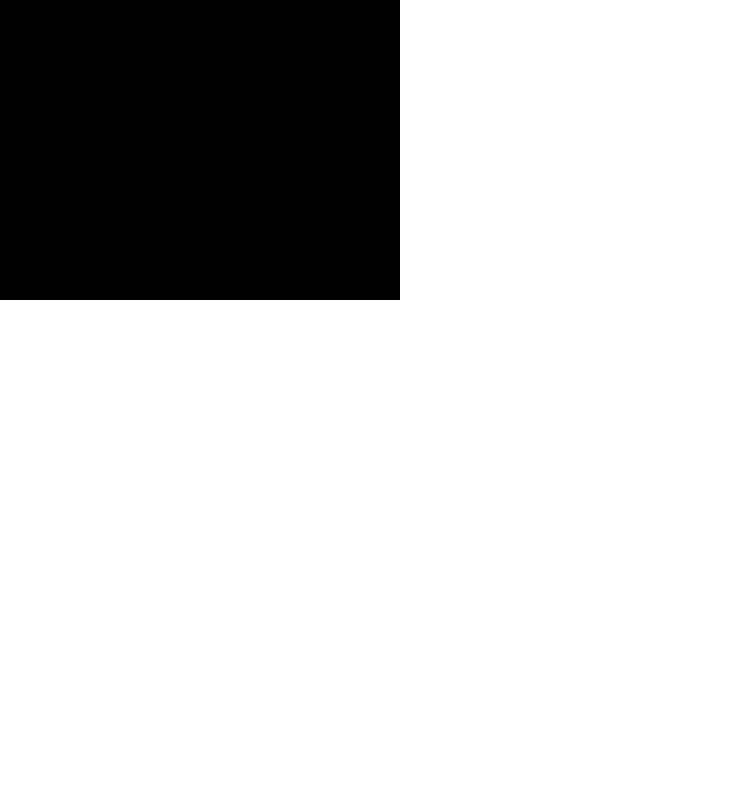
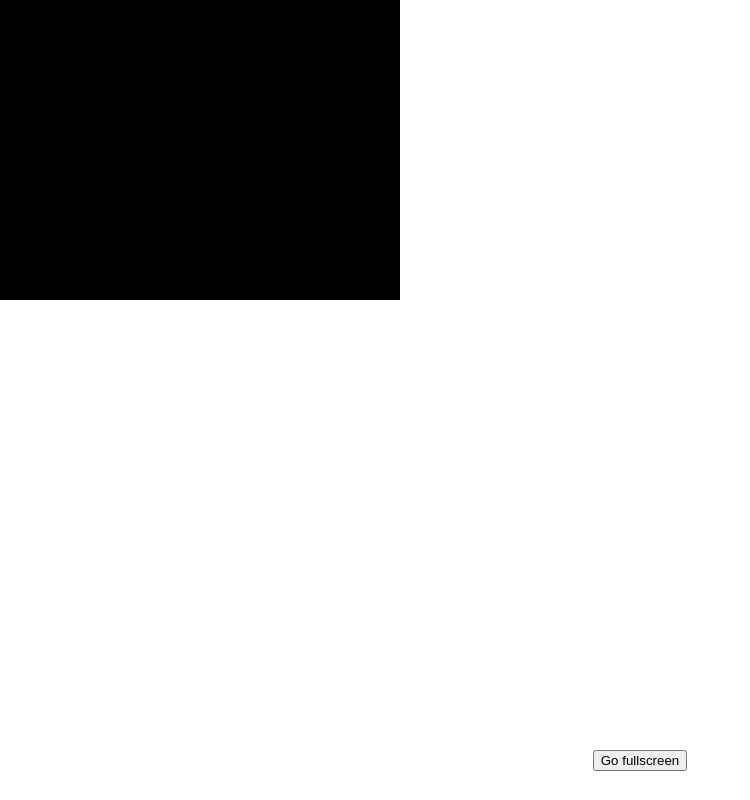
Before and after one commit to rocketBANG/worship-cloud, a React (Create React App) app: page /viewer in a window 1280 px wide. Shown: the whole page, without its empty margins (0-750 px from the left). Built offline with nearby package versions, Linux system fonts and the light colour scheme.

Commit message:
Added fullscreen for viewer TD29

```diff
--- a/src/components/Display.js
+++ b/src/components/Display.js
@@ -31,6 +31,16 @@ const Display = observer(class Display extends React.Component {
     }
 
     updateSize() {
+        if(this.props.isFullscreen) {
+            this.setState({
+                width: '100%',
+                height: '100%',
+                titleFontSize: window.innerWidth * 0.08 + "px",
+                verseFontSize: window.innerWidth * 0.05 + "px",
+            });
+            return;
+        }
+
         if(this.wrapper === undefined) {
             return
         }
@@ -58,7 +68,7 @@ const Display = observer(class Display extends React.Component {
     }
 
     componentWillUnmount() {
-        this.wrapper.removeEventListener("resize", this.updateSize);
+        this.wrapper.removeEventListener("onresize", this.updateSize);
     }
 
     render() {
--- a/src/pages/Presenter.js
+++ b/src/pages/Presenter.js
@@ -3,6 +3,7 @@ import SongLibrary from '../components/SongLibrary';
 import Display from '../components/Display';
 import DisplayControls from '../components/DisplayControls';
 import '../style/Presenter.css'
+import '../style/Display.css'
 import { observable } from 'mobx';
 import { observer } from 'mobx-react';
 import { SongList } from '../models/SongList';
@@ -37,7 +38,7 @@ const Presenter = observer(class Presenter extends Component {
         return (
             <div className="Presenter">
                 <SongLibrary songList={this.songList} state={this.presenterState}/>
-                <Display title={currentSong.verseIndex > 0 ? "" : currentSong.name} isItallic={currentVerse.type === 'chorus'} words={currentVerse.text}/>
+                <Display id='PresenterDisplay' title={currentSong.verseIndex > 0 ? "" : currentSong.name} isItallic={currentVerse.type === 'chorus'} words={currentVerse.text}/>
                 <DisplayControls state={this.presenterState}/>
             </div>
         );
--- a/src/pages/Viewer.js
+++ b/src/pages/Viewer.js
@@ -1,18 +1,51 @@
 import React, { Component } from 'react';
 import Display from '../components/Display';
-import '../style/Presenter.css'
+import '../style/viewer.css'
+import '../style/Display.css'
 
 class Viewer extends Component {
     state = {
         words: undefined,
         title: undefined,
-        isItallic: undefined
+        isItallic: undefined,
+        isFullscreen: false
     }
 
     constructor(props) {
         super(props);
 
+        document.addEventListener("mozfullscreenchange", () => {
+            if(!document.mozFullScreen) {
+                this.setState({isFullscreen: false});
+            }
+        });
+
+        document.addEventListener("webkitfullscreenchange", () => {
+            if(!document.webkitIsFullScreen) {
+                this.setState({isFullscreen: false});
+            }
+        });
+
+        document.addEventListener("fullscreenchange", () => {
+            if(!document.webkitIsFullScreen) {
+                this.setState({isFullscreen: false});
+            }
+        });
+
         window.addEventListener('storage', this.onUpdateLocalStorage);
+    }
+
+    onFullscreenClick = () => {
+        // go full-screen
+        if (this.viewer.requestFullscreen) {
+            this.viewer.requestFullscreen();
+        } else if (this.viewer.mozRequestFullScreen) {
+            this.viewer.mozRequestFullScreen();
+        } else if (this.viewer.webkitRequestFullScreen) {
+            this.viewer.webkitRequestFullScreen(this.viewer.ALLOW_KEYBOARD_INPUT);
+        }
+
+        this.setState({isFullscreen: true});
     }
 
     onUpdateLocalStorage = (event) => {
@@ -39,10 +72,11 @@ class Viewer extends Component {
 
     render() {
         return (
-            <div className="Presenter">
-                <div className="Viewer">
-                    <Display title={this.state.title} isItallic={this.state.isItallic === 'true'} words={this.state.words}/>
-                </div>
+            <div ref={viewer => this.viewer = viewer} className="Viewer">
+                <Display title={this.state.title} isItallic={this.state.isItallic === 'true'} words={this.state.words} isFullscreen={this.state.isFullscreen}/>
+                { !this.state.isFullscreen && <div className='viewerControls'>
+                    <button onClick={this.onFullscreenClick}>Go fullscreen</button>
+                </div> }
             </div>
         );
     }
--- a/src/style/Display.css
+++ b/src/style/Display.css
@@ -12,3 +12,13 @@
     background-color: black;
     color: white;
 }
+
+.DisplayWrapper {
+    display: flex;
+    width: 100%;
+    height: 100%;
+}
+
+.DisplayWrapper > iframe {
+    border: none;
+}
--- a/src/style/Presenter.css
+++ b/src/style/Presenter.css
@@ -5,16 +5,9 @@
     height: 100%;
 }
 
-.DisplayWrapper {
-    display: flex;
-    width: 100%;
-    height: 100%;
+#PresenterDisplay {
     grid-column: 2;
     grid-row: 1;
-}
-
-.DisplayWrapper > iframe {
-    border: none;
 }
 
 .SongLibrary {
--- /dev/null
+++ b/src/style/viewer.css
@@ -0,0 +1,8 @@
+.Viewer {
+    height: 100%;
+}
+
+.viewerControls {
+    position: relative;
+    bottom: 50px;
+}
```
Also changed, not shown: 1 other file (tests, documents, lock files or other folders).
